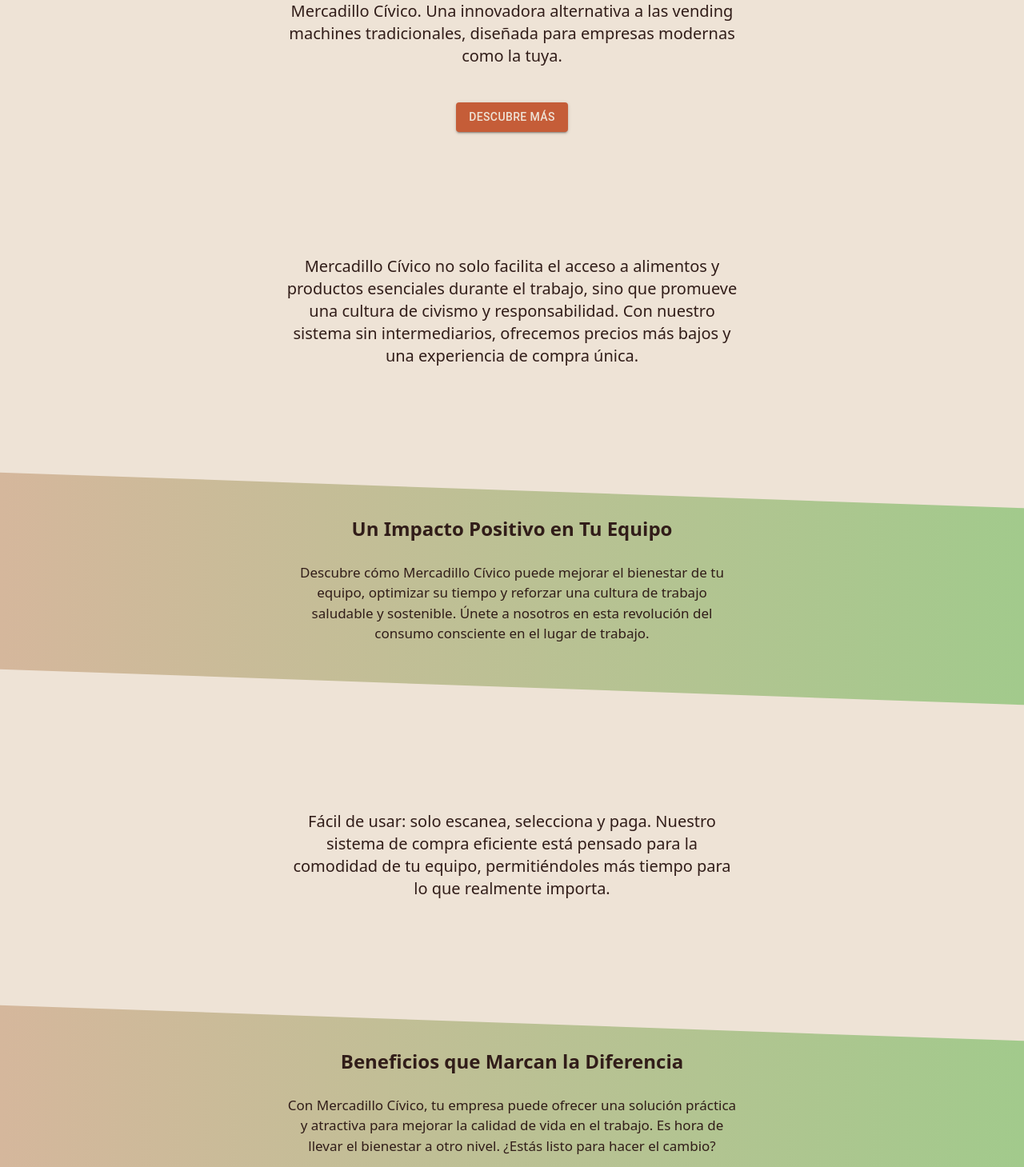
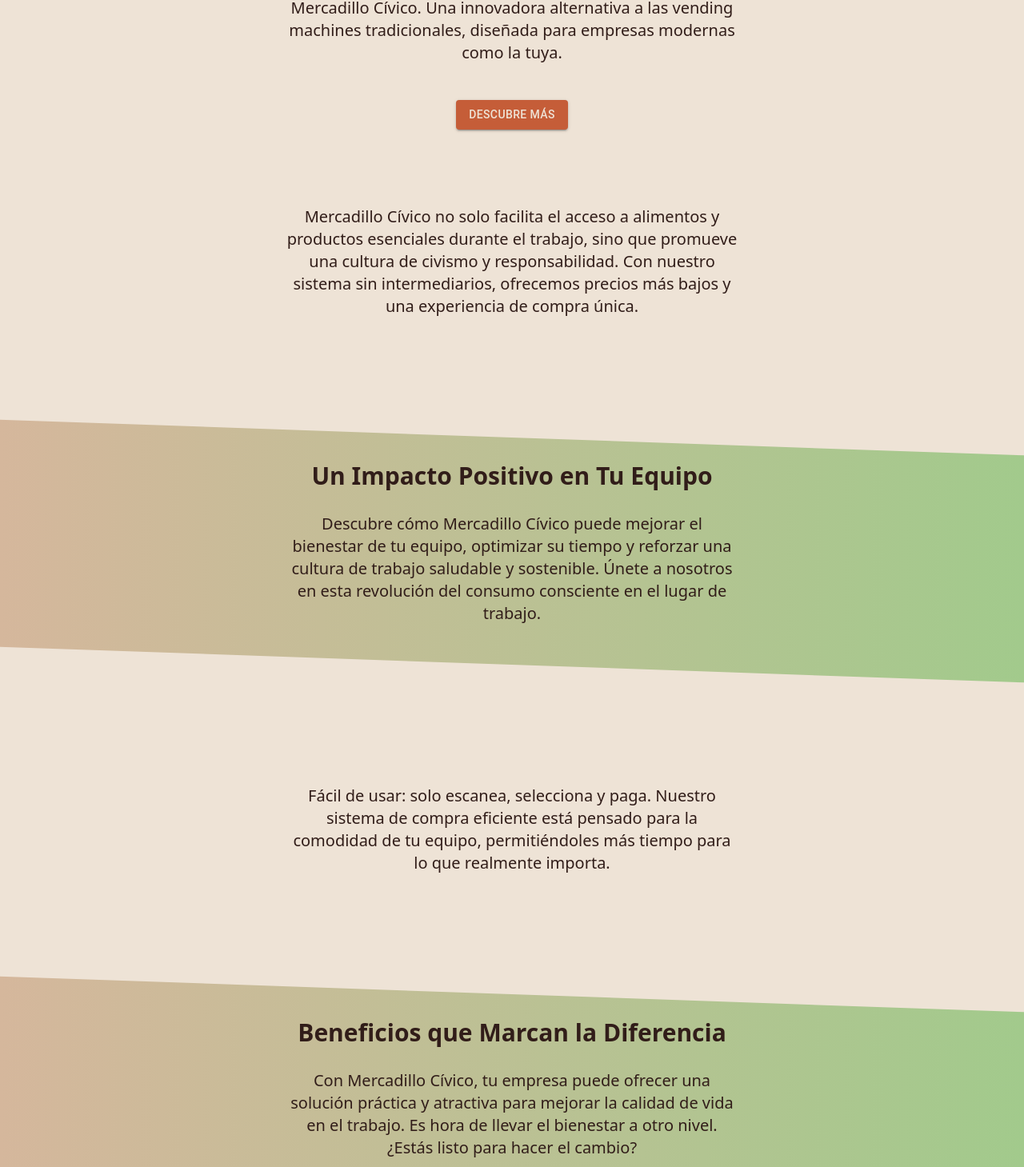
Before and after one commit to MercadilloCivico/MercadilloCivico, a React (Vite) app in the folder front/: page / in a window 1280 px wide. Shown: the part 431-1890 px from the top of the page at 80% size. Built offline with nearby package versions, Linux system fonts and the light colour scheme; no server answers.

Commit message:
style: :lipstick: cambios en el estilo del texto del landing

```diff
--- a/front/src/views/Landing/Landing.jsx
+++ b/front/src/views/Landing/Landing.jsx
@@ -7,20 +7,20 @@ import style from './LandingAnim.module.css';
 
 function Home() {
   return (
-    <div className={style.landingAnim}>
+    <div className={`${style.landingAnim}`}>
       <h1 className='hidden text-cabbage-pont-950'>Mercadillo Cívico</h1>
       <img src={LogoHome} alt='Mercadillo Cívico' className='w-[240px] mt-[50px] p-[10px]' />
 
-      <p className='text-pearl-bush-950 m-auto my-5 mb-10 max-w-[600px] p-1 text-xl px-4'>
+      <p className='text-pearl-bush-950 m-auto my-5 max-w-[600px] text-xl px-4'>
         Transforma la forma en que tu equipo accede a productos saludables y necesarios durante su
         jornada laboral con Mercadillo Cívico. Una innovadora alternativa a las vending machines
         tradicionales, diseñada para empresas modernas como la tuya.
       </p>
       <Link to={'/login'}>
-        <CustomButton text='Descubre Más' />
+        <CustomButton className='mb-[75px] mt-[25px]' text='Descubre Más' />
       </Link>
       <div>
-        <p className='text-pearl-bush-950 m-auto my-5 max-w-[600px] p-1 mt-[150px] text-xl px-4'>
+        <p className='text-pearl-bush-950 m-auto my-5 max-w-[600px] text-xl px-4 '>
           Mercadillo Cívico no solo facilita el acceso a alimentos y productos esenciales durante el
           trabajo, sino que promueve una cultura de civismo y responsabilidad. Con nuestro sistema
           sin intermediarios, ofrecemos precios más bajos y una experiencia de compra única.
@@ -29,10 +29,10 @@ function Home() {
 
       <div
         className={
-          "py-[30px] px-[10px] my-[150px] relative flex flex-col place-items-center flex-wrap after:absolute after:inset-0 after:z-[-1] after:skew-y-2 after:content-[''] after:bg-gradient-to-r after:from-pearl-bush-300 after:to-hippie-green-300"
+          "py-[30px] px-[10px] mt-[150px] mb-[150px] relative flex flex-col place-items-center flex-wrap after:absolute after:inset-0 after:z-[-1] after:skew-y-2 after:content-[''] after:bg-gradient-to-r after:from-pearl-bush-300 after:to-hippie-green-300"
         }>
-        <h2 className='text-pearl-bush-950'>Un Impacto Positivo en Tu Equipo</h2>
-        <p className='text-pearl-bush-950 text-center m-[20px] max-w-[600px] p-1  px-4'>
+        <h2 className='text-pearl-bush-950 text-3xl mb-2'>Un Impacto Positivo en Tu Equipo</h2>
+        <p className='text-pearl-bush-950 m-auto my-5 max-w-[600px] text-xl px-4 '>
           Descubre cómo Mercadillo Cívico puede mejorar el bienestar de tu equipo, optimizar su
           tiempo y reforzar una cultura de trabajo saludable y sostenible. Únete a nosotros en esta
           revolución del consumo consciente en el lugar de trabajo.
@@ -40,7 +40,7 @@ function Home() {
       </div>
 
       <div>
-        <p className='text-pearl-bush-950 m-auto my-5 max-w-[600px] p-1 text-xl px-4'>
+        <p className='text-pearl-bush-950 m-auto my-5 max-w-[600px] text-xl px-4'>
           Fácil de usar: solo escanea, selecciona y paga. Nuestro sistema de compra eficiente está
           pensado para la comodidad de tu equipo, permitiéndoles más tiempo para lo que realmente
           importa.
@@ -51,8 +51,8 @@ function Home() {
         className={
           "py-[30px] px-[10px] my-[150px] relative flex flex-col place-items-center flex-wrap after:absolute after:inset-0 after:z-[-1] after:skew-y-2 after:content-[''] after:bg-gradient-to-r after:from-pearl-bush-300 after:to-hippie-green-300"
         }>
-        <h2 className='text-pearl-bush-950'>Beneficios que Marcan la Diferencia</h2>
-        <p className='text-pearl-bush-950 text-center m-[20px] max-w-[600px] p-1 px-4'>
+        <h2 className='text-pearl-bush-950 text-3xl mb-2'>Beneficios que Marcan la Diferencia</h2>
+        <p className='text-pearl-bush-950 m-auto my-5 max-w-[600px] text-xl px-4'>
           Con Mercadillo Cívico, tu empresa puede ofrecer una solución práctica y atractiva para
           mejorar la calidad de vida en el trabajo. Es hora de llevar el bienestar a otro nivel.
           ¿Estás listo para hacer el cambio?
```
